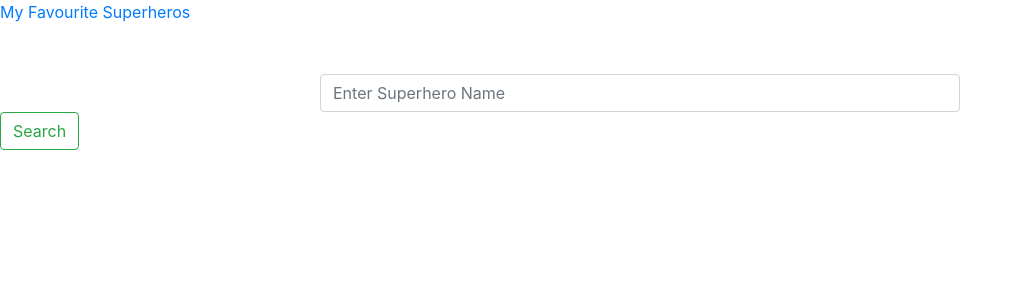
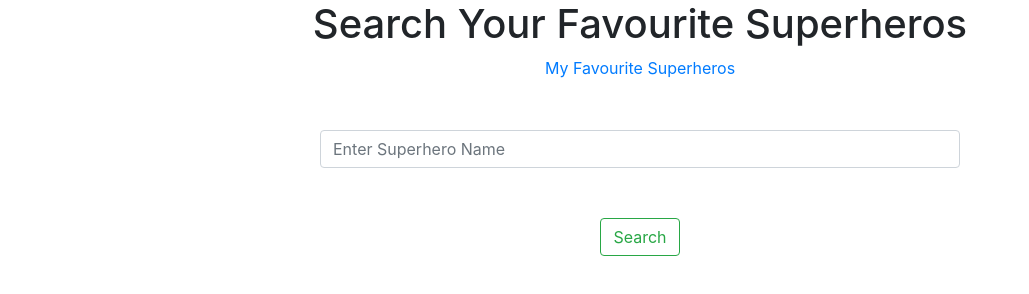
Before and after one commit to dhruvrajgarg/Superhero-Hunter, a website: page index.html in a window 1280 px wide. Shown: the whole page, without its empty margins (0-1029 px from the left). Drawn offline with nearby package versions, Linux system fonts and the light colour scheme.

Commit message:
align center

```diff
--- a/index.html
+++ b/index.html
@@ -8,12 +8,13 @@
     <title>Js Test 2</title>
 </head>
 <body>
+    <h1>Search Your Favourite Superheros</h1>
     <a href="./favourites.html">My Favourite Superheros</a>
 
     <form onsubmit="search()" id="form">
         <div class="form-group">
         <input type="text" class="form-control" id="user-input" placeholder="Enter Superhero Name">
-        <button class="btn btn-outline-success my-2 my-sm-0" type="submit">Search</button>
+        <button class="btn btn-outline-success" type="submit">Search</button>
         </div>
     </form>
 
--- a/style.css
+++ b/style.css
@@ -1,3 +1,6 @@
+body{
+    text-align: center;
+}
 #user-input{
     width: 50vw;
     margin-top: 50px;
@@ -6,7 +9,7 @@
     display: block;
 }
 button{
-    margin-top: 10px;
+    margin-top: 50px;
     margin-left: auto;
     margin-right: auto;
     display: block;
```
